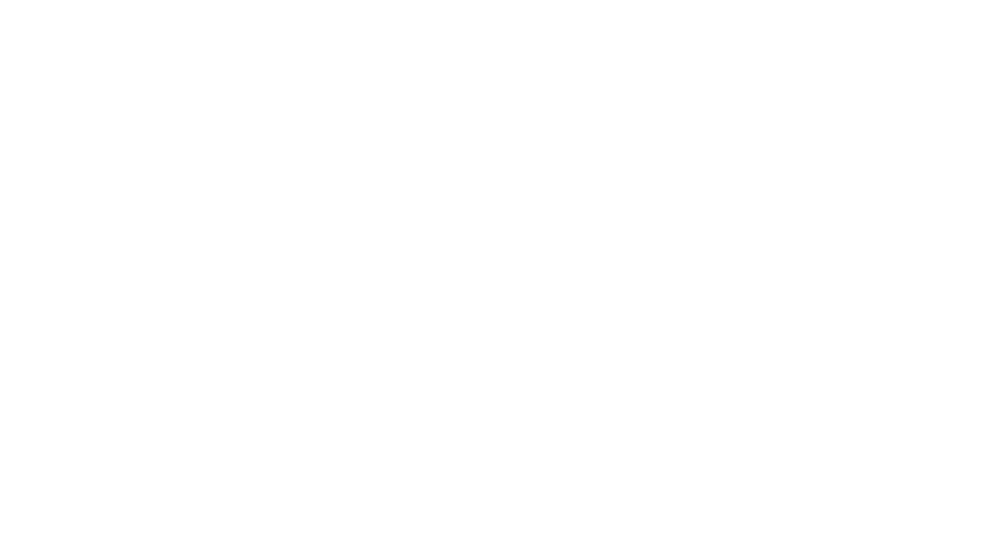
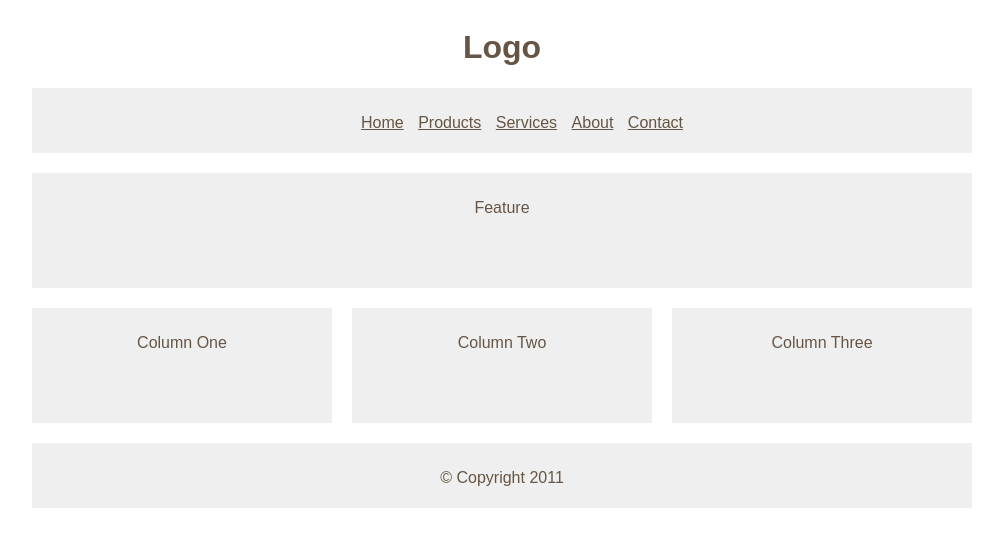
Before and after one commit to raj1603chdry/web-development, a plain HTML site: page html/example60.html in a window 1280 px wide. Shown: the whole page, without its empty margins (138-1141 px from the left). Drawn offline with Linux system fonts and the light colour scheme.

Commit message:
completed them

```diff
--- a/css/example63.css
+++ b/css/example63.css
@@ -0,0 +1,17 @@
+* {
+    font-family: Arial, Verdana, sans-serif;
+    color: #665544;
+    text-align: center;
+}
+li {
+    display: inline;
+    padding: 5px;
+}
+#nav, #feature, #footer, .article {
+    background-color: #efefef;
+    margin-top: 20px;
+    padding: 10px 0 5px 0;
+}
+#feature, .article {
+    height: 100px;
+}
--- a/html/example60.html
+++ b/html/example60.html
@@ -6,6 +6,34 @@
         <link href="../css/960_12_col.css" type="text/css" rel="stylesheet" />
     </head>
     <body>
-        <h3></h3>
+        <div class="container_12 clearfix">
+            <div class="grid_12" id="header">
+                <h1>Logo</h1>
+                <div id="nav">
+                    <ul>
+                        <li><a href="#">Home</a></li>
+                        <li><a href="#">Products</a></li>
+                        <li><a href="#">Services</a></li>
+                        <li><a href="#">About</a></li>
+                        <li><a href="#">Contact</a></li>
+                    </ul>
+                </div><!-- end of nav -->
+            </div><!-- end of header -->
+            <div id="feature" class="grid_12">
+                <p>Feature</p>
+            </div><!-- end of feature -->
+            <div class="grid_4 article">
+                <p>Column One</p>
+            </div><!-- end of column1 -->
+            <div class="grid_4 article">
+                <p>Column Two</p>
+            </div><!-- end of column 2 -->
+            <div class="grid_4 article">
+                <p>Column Three</p>
+            </div><!-- end of column 3 -->
+            <div id="footer" class="grid_12">
+                <p>&copy; Copyright 2011</p>
+            </div><!-- end of footer -->
+        </div><!-- end of container_12 -->
     </body>
 </html>
```
